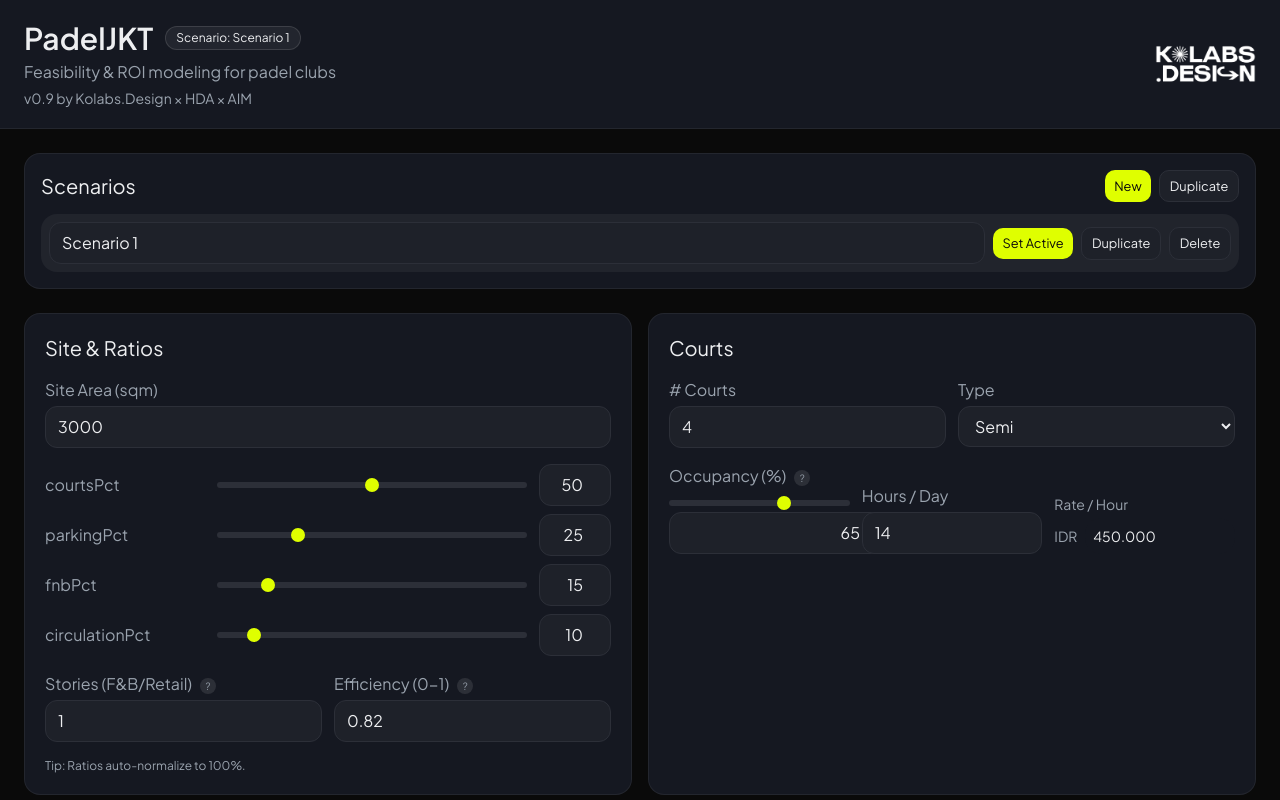
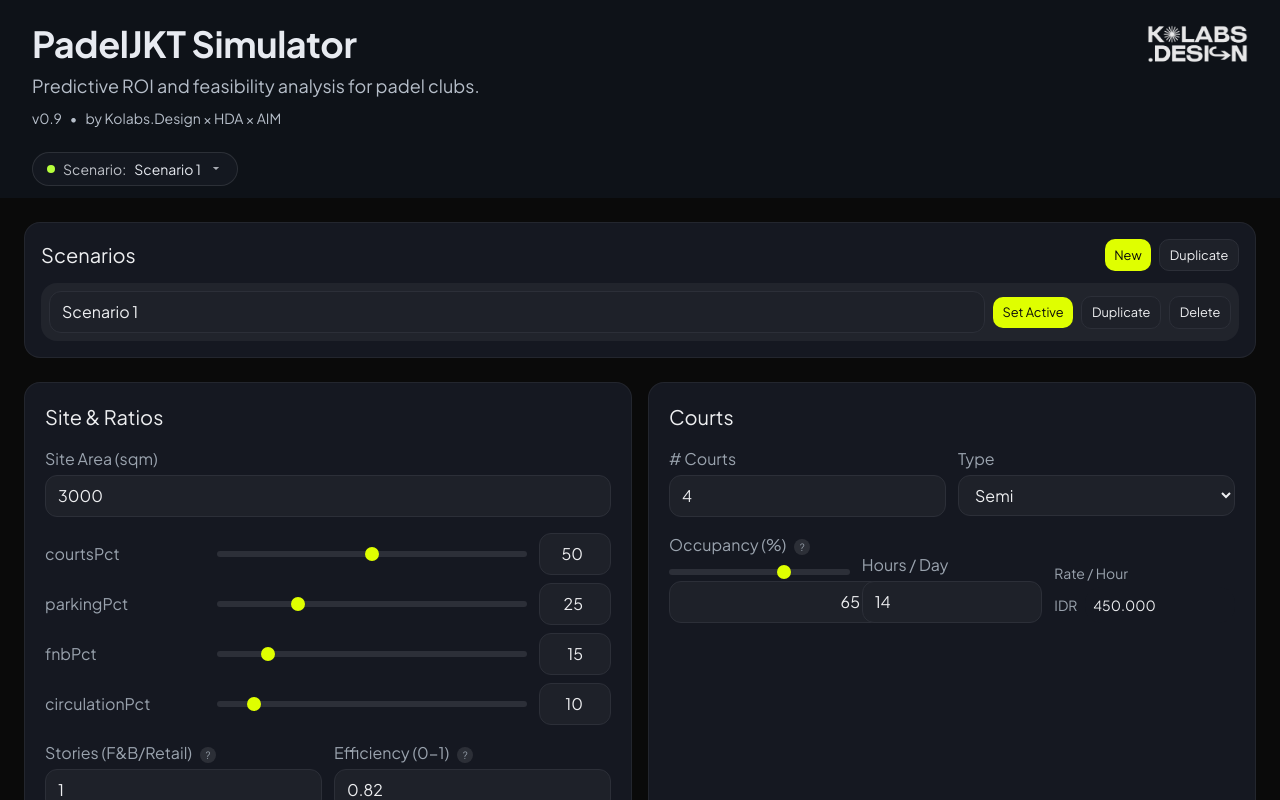
Before and after one commit to spotty21201/padeljkt_sept05, a Next.js app: page /simulator/1 in a window 1280 px wide. Shown: the top 800 px of the page. Built offline with nearby package versions, Linux system fonts and the light colour scheme.

Commit message:
feat(header): add unified AppHeader component with shared API and tokens; apply to PadelJKT page; add theme tokens for header

```diff
--- a/app/simulator/[projectId]/page.tsx
+++ b/app/simulator/[projectId]/page.tsx
@@ -13,6 +13,7 @@
 import { encodeScenarioToParam, decodeScenarioParam } from "@/lib/util/share";
 import type { Scenario } from "@/lib/types";
 import { ComparePicker } from "@/components/ComparePicker";
+import AppHeader from "@/components/ui/AppHeader";
 
 export default function SimulatorPage(){
   const { scenarios, activeId, update, addNew } = useScenarioStore();
@@ -42,21 +43,19 @@
 
   return (
     <div className="space-y-6">
-      <header className="header-bar px-6 py-5 flex items-center justify-between">
-        <div className="space-y-1">
-          <div className="flex items-center gap-3">
-            <h1 className="text-3xl font-semibold">PadelJKT</h1>
-            <span className="pill">Scenario: {active.name}</span>
-          </div>
-          <div className="text-base text-muted-300">Feasibility &amp; ROI modeling for padel clubs</div>
-          <div className="text-sm text-muted-300">v0.9 by Kolabs.Design × HDA × AIM</div>
-        </div>
-        <div className="flex items-center justify-end">
-          <img src="/Asset-4@4x-1024x407.png" alt="Kolabs.Design" style={{ height: 40, width: 'auto' }} onError={(e)=>{(e.currentTarget as HTMLImageElement).style.display='none';}} />
-        </div>
-      </header>
+      <AppHeader
+        appName="PadelJKT Simulator"
+        tagline="Predictive ROI and feasibility analysis for padel clubs."
+        version="v0.9"
+        credits="by Kolabs.Design × HDA × AIM"
+        scenarioName={active.name}
+        onScenarioClick={() => {
+          const el = document.getElementById("scenario-panel");
+          if (el) el.scrollIntoView({ behavior: "smooth", block: "start" });
+        }}
+      />
 
-      <div className="px-6">
+      <div className="px-6" id="scenario-panel">
         <ScenarioManager />
       </div>
 
--- /dev/null
+++ b/components/ui/AppHeader.tsx
@@ -0,0 +1,78 @@
+"use client";
+import React from "react";
+
+export type AppHeaderProps = {
+  appName: string;
+  tagline: string;
+  version: string;
+  credits: string;
+  logoHref?: string;
+  scenarioName?: string;
+  onScenarioClick?: () => void;
+  className?: string;
+};
+
+export default function AppHeader({
+  appName,
+  tagline,
+  version,
+  credits,
+  logoHref = "https://kolabs.design",
+  scenarioName,
+  onScenarioClick,
+  className = "",
+}: AppHeaderProps) {
+  return (
+    <header className={`w-full bg-[color:var(--header-bg)] ${className}`} role="banner">
+      <div className="mx-auto max-w-7xl px-4 md:px-6 lg:px-8 py-4 md:py-6 flex items-start justify-between">
+        {/* Left cluster */}
+        <div className="flex flex-col gap-1.5 md:gap-2">
+          <h1 className="text-3xl md:text-4xl font-bold tracking-[-0.01em] text-[color:var(--fg)]">
+            {appName}
+          </h1>
+          <p className="text-base md:text-lg text-[color:var(--fg-muted)]">
+            {tagline}
+          </p>
+          <div className="flex items-center gap-2 text-sm text-[color:var(--fg-muted)]">
+            <span>{version}</span>
+            <span aria-hidden="true">•</span>
+            <span>{credits}</span>
+          </div>
+        </div>
+
+        {/* Right cluster: logo */}
+        <a
+          href={logoHref}
+          target="_blank"
+          rel="noreferrer"
+          className="shrink-0 opacity-90 hover:opacity-100 focus:outline-none focus-visible:ring-2 focus-visible:ring-[color:var(--accent)] rounded"
+          aria-label="Kolabs.Design"
+        >
+          <img
+            src="/Asset-4@4x-1024x407.png"
+            alt="Kolabs.Design"
+            className="h-8 md:h-10 w-auto"
+          />
+        </a>
+      </div>
+
+      {/* Scenario sub-bar (optional) */}
+      {scenarioName && (
+        <div className="mx-auto max-w-7xl px-4 md:px-6 lg:px-8 pb-3">
+          <button
+            onClick={onScenarioClick}
+            className="inline-flex items-center gap-2 text-xs md:text-sm text-[color:var(--fg)] bg-[color:var(--card)] border border-white/10 rounded-full px-3.5 py-1.5 hover:border-white/20 focus:outline-none focus-visible:ring-2 focus-visible:ring-[color:var(--accent)]"
+            aria-label={`Current scenario: ${scenarioName}`}
+          >
+            <span className="inline-block h-2 w-2 rounded-full bg-[color:var(--accent)]" />
+            <span className="opacity-80">Scenario:</span>
+            <span className="font-medium">{scenarioName}</span>
+            <svg className="h-3.5 w-3.5 opacity-70" viewBox="0 0 20 20" fill="currentColor" aria-hidden="true">
+              <path d="M5.5 7l4.5 4.5L14.5 7" />
+            </svg>
+          </button>
+        </div>
+      )}
+    </header>
+  );
+}
--- a/styles/theme.css
+++ b/styles/theme.css
@@ -3,6 +3,13 @@
 @tailwind utilities;
 
 :root {
+  /* Unified header tokens */
+  --fg: #E7EAF0;
+  --fg-muted: #B6BEC9;
+  --card: #141820;
+  --header-bg: #0E1218;
+  --accent: #B6FF3B;
+
   --padel-green: #DFFF00; /* accent */
   --ink-900: #0A0A0A;     /* app bg */
   --ink-700: #151821;     /* card bg */
```
